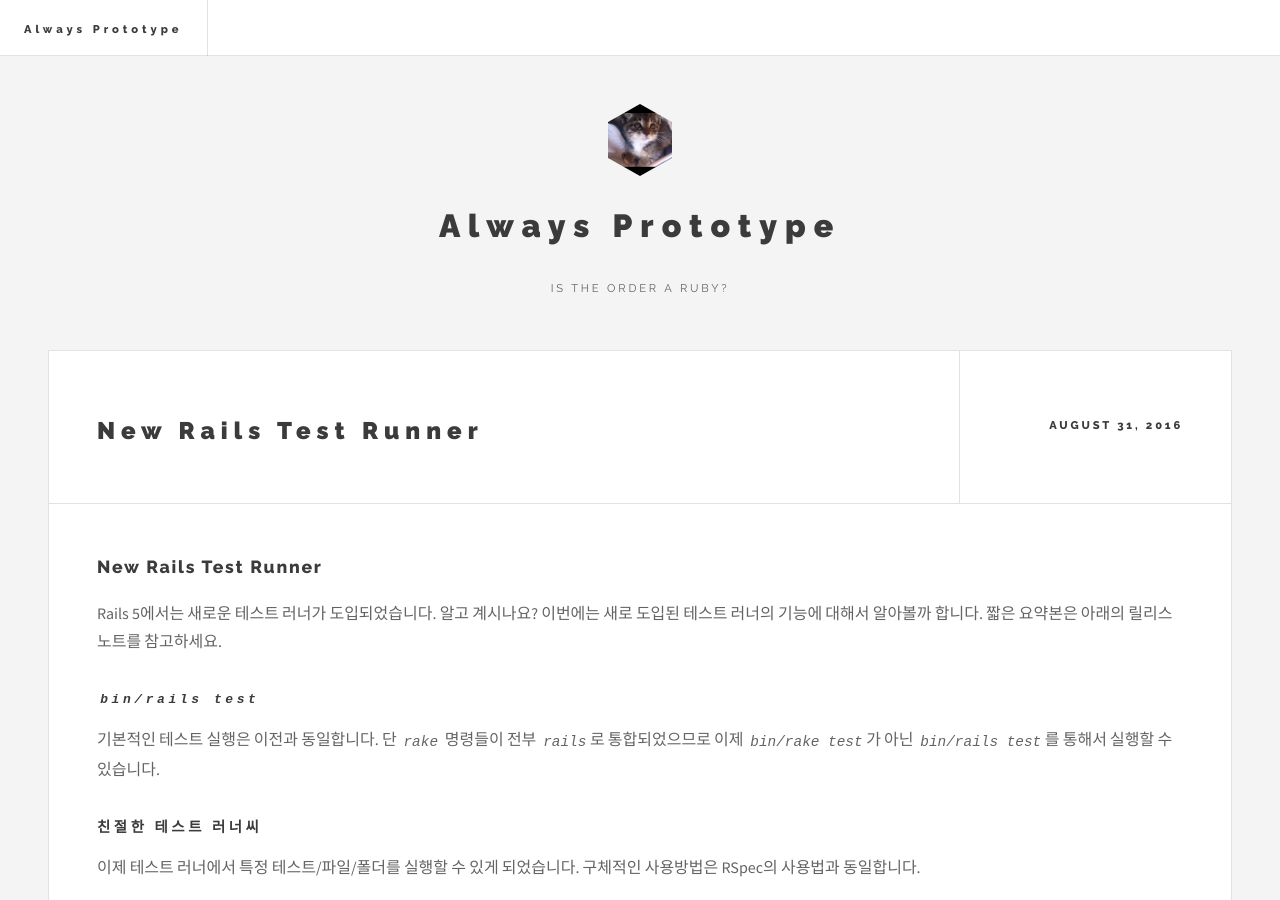
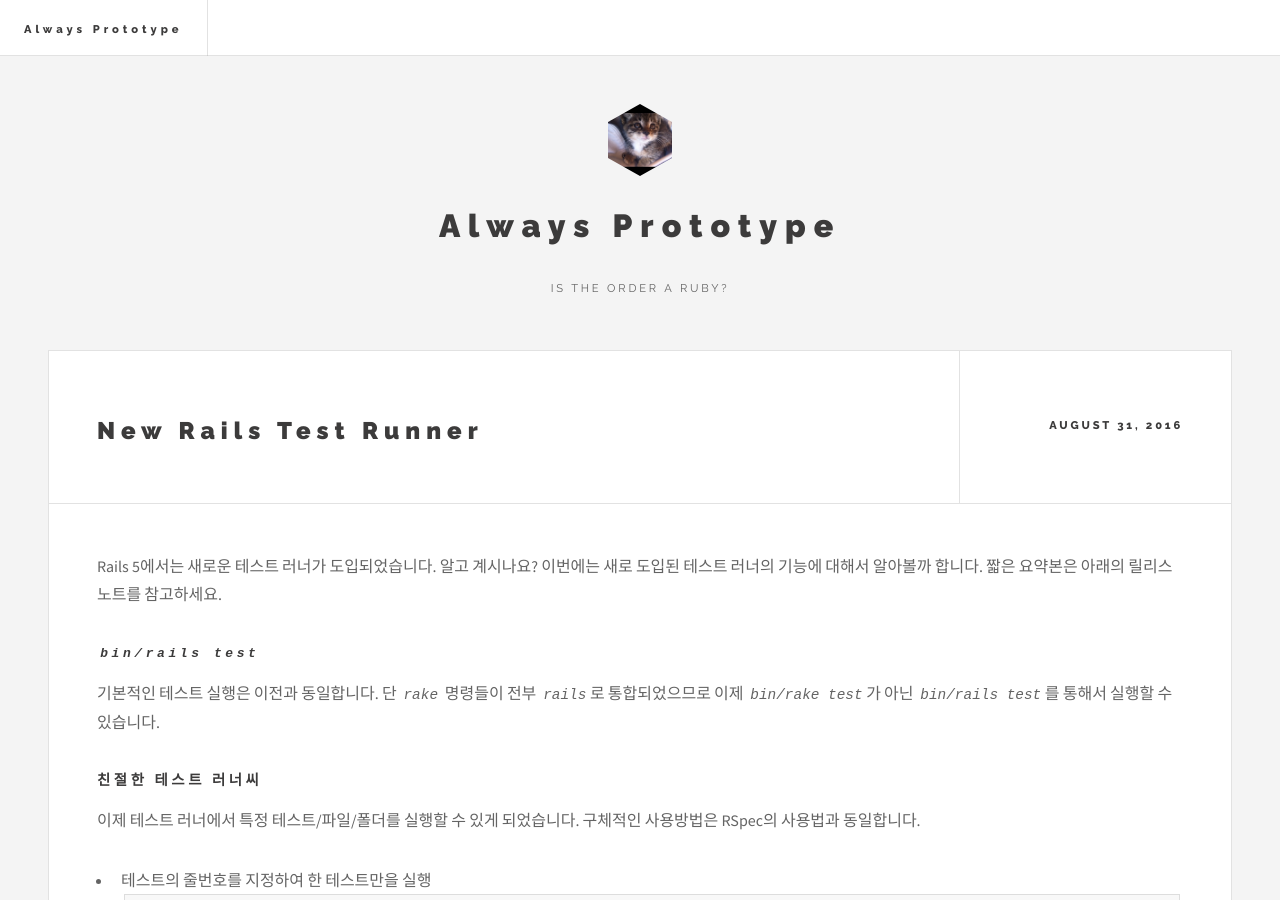
Before and after one commit to riseshia/archived-riseshia-github-io, a Jekyll site: the page built from _posts/2016-08-31-new-rails-test-runner.md, in a window 1280 px wide and 900 px high. Built offline with Jekyll 4.4.1, drawn with Linux system fonts in a browser that asks for light colours.

Commit message:
Build website

```diff
--- a/_posts/2016-08-31-new-rails-test-runner.md
+++ b/_posts/2016-08-31-new-rails-test-runner.md
@@ -4,8 +4,6 @@ title: "New Rails Test Runner"
 date: 2016-08-31 20:12:03 +0900
 categories:
 ---
-
-## New Rails Test Runner
 
 Rails 5에서는 새로운 테스트 러너가 도입되었습니다. 알고 계시나요?
 이번에는 새로 도입된 테스트 러너의 기능에 대해서 알아볼까 합니다. 짧은 요약본은 아래의 릴리스 노트를 참고하세요.
```
